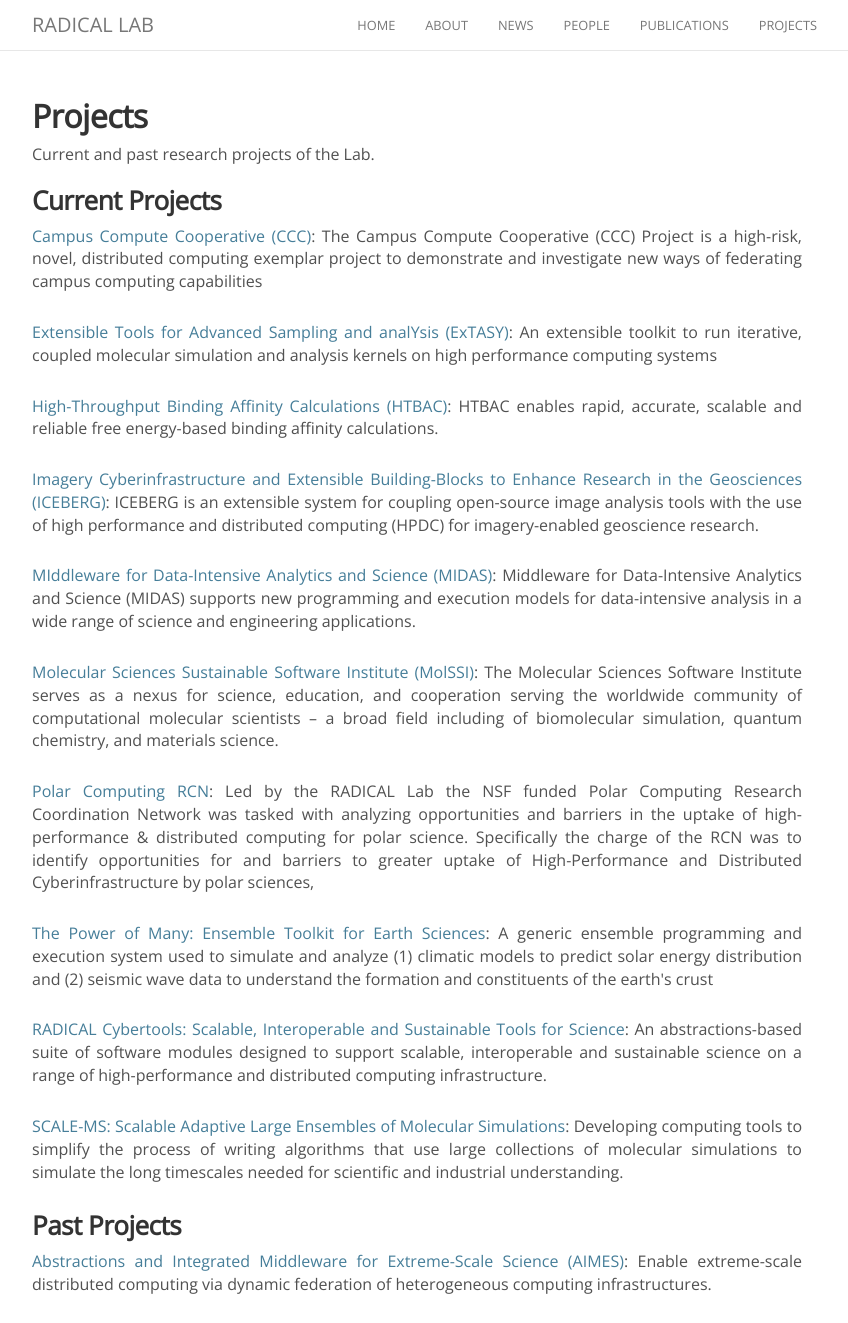
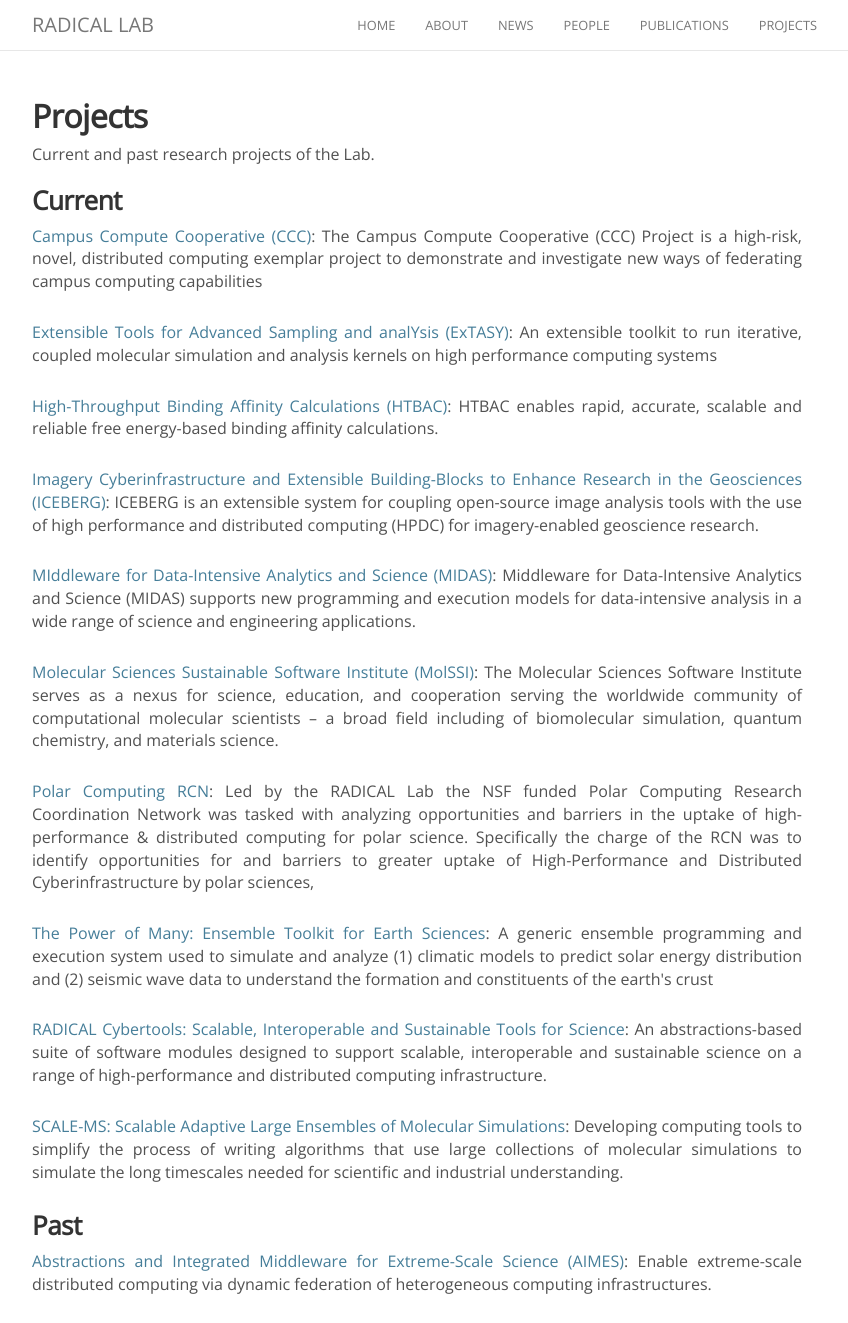
Before and after one commit to seymaguleryuz/radical-group.github.io, a Jekyll site: the page built from projects.md, in a window 1280 px wide and 1323 px high. Shown: the whole window, without its empty margins (223-1071 px from the left). Built offline with Jekyll 4.4.1, drawn with Linux system fonts in a browser that asks for light colours; nearby versions of some CDN libraries.

Commit message:
Hotfix wording

```diff
--- a/projects.md
+++ b/projects.md
@@ -11,9 +11,9 @@
 {% for item in proj_array %}
 <div class="pos_header">
  {% if item == 'active' %}
-<h3>Current Projects</h3>
+<h3>Current</h3>
  {% elsif item == 'inactive' %}
-<h3>Past Projects</h3>
+<h3>Past</h3>
 {% endif %}
 </div>
 
```
